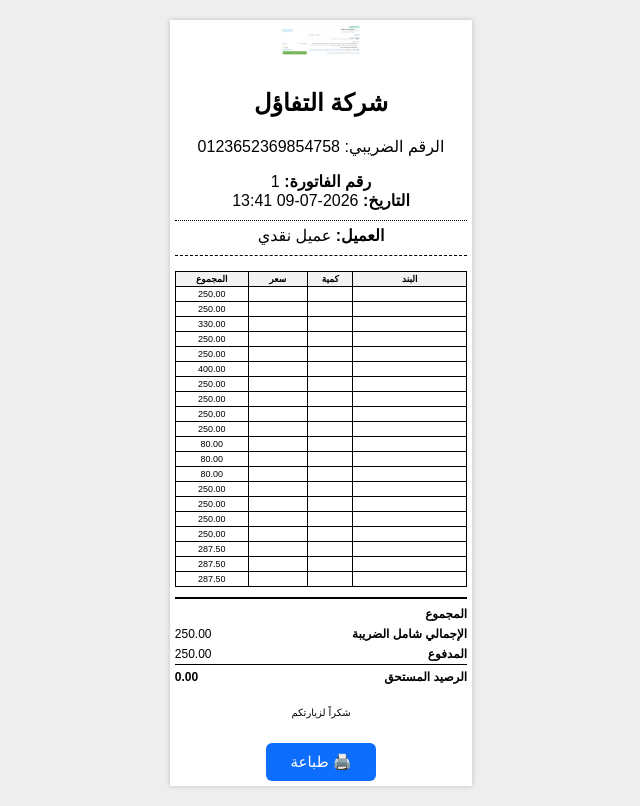
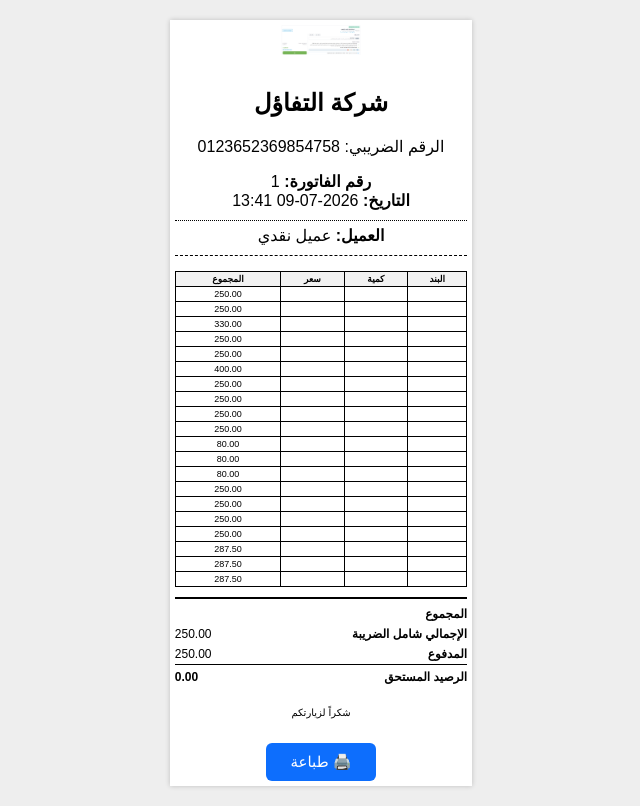
Before and after one commit to bassam0500420471-del/accounting_web, a Django app: template pos/templates/pos/invoice_print.html in a window 1280 px wide. Shown: the whole page, without its empty margins (319-959 px from the left). Run offline with Django 5.2, Linux system fonts and the light colour scheme; the template is opened without the code that fills it: values that come from a table or form of the project are taken from there, others are empty; data comes from the database, SQL or seed files in the repository.

Commit message:
Fix POS thermal invoice table layout

```diff
--- a/pos/templates/pos/invoice_print.html
+++ b/pos/templates/pos/invoice_print.html
@@ -39,7 +39,7 @@
 
 table{
     width:100%;
-    table-layout:fixed;
+
     border-collapse:collapse;
     margin:10px 0;
 }
@@ -49,8 +49,6 @@
     padding:2px;
     text-align:center;
     font-size:9px;
-    overflow:hidden;
-    word-break:break-word;
 }
 
 th{
@@ -197,10 +195,10 @@
 
             <tr>
 
-                <th style="width:40%;">البند</th>
-                <th style="width:15%;">كمية</th>
-                <th style="width:20%;">سعر</th>
-                <th style="width:25%;">المجموع</th>
+        <th>البند</th>
+        <th>كمية</th>
+        <th>سعر</th>
+        <th>المجموع</th>
 
             </tr>
 
```
